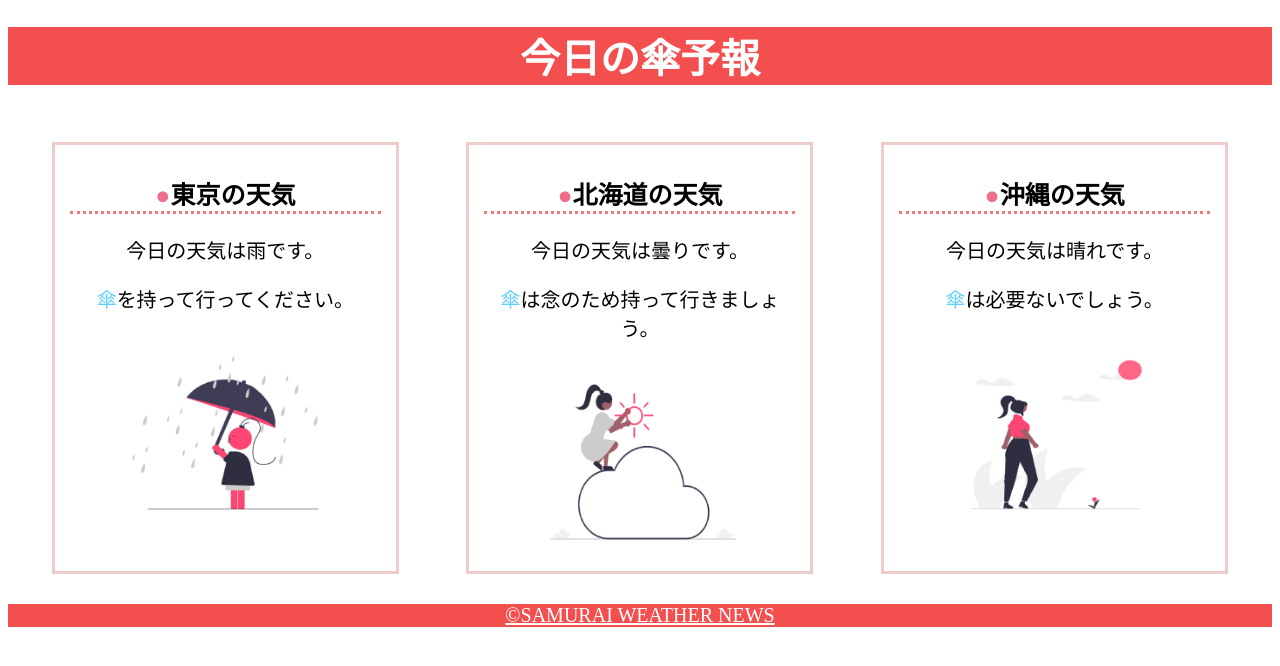
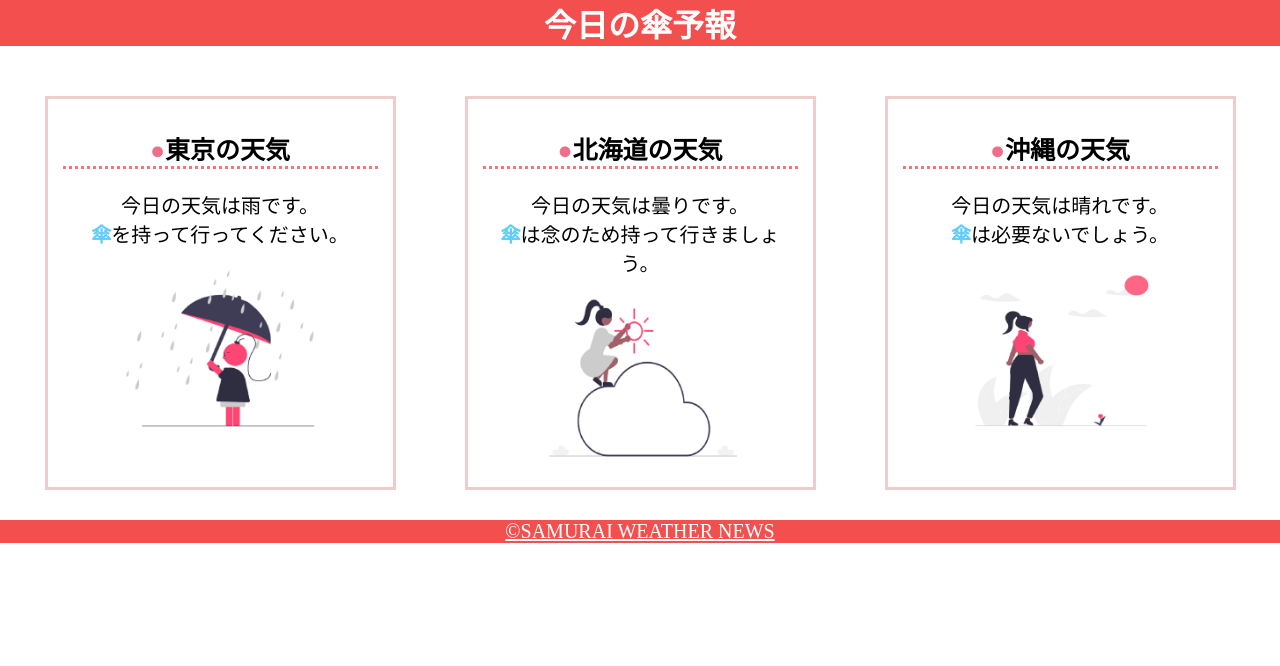
Before and after one commit to ineplus/html-css-basic-kadai, a plain HTML site: page kadai_022/kadai_022.html in a window 1280 px wide. Drawn offline with Linux system fonts and the light colour scheme.

Commit message:
kadai_022再提出

```diff
--- a/kadai_022/style.css
+++ b/kadai_022/style.css
@@ -1,15 +1,15 @@
-html{
+body{
   margin: 0px;
-  font-size: 20px;
+}
 
-}
 header{
-  padding-bottom: 0px;
-  background-color:  rgb(244, 79, 79);
+  margin-bottom: 20px;
+  background-color: rgb(244, 79, 79);
   text-align: center;
 }
 
 h1{
+  margin: 0px;
   color: rgb(255, 255, 255);
 }
 
@@ -41,7 +41,13 @@ h2::before{
   color: rgb(239, 111, 139);
 }
 
+p{
+  margin: 0px;
+  font-size: 20px;
+}
+
 .contents p:nth-of-type(2)::first-letter{
+  font-weight: bold;
   color: rgb(97, 206, 249);
 }
 
@@ -56,6 +62,7 @@ footer{
 }
 
 a{
+  font-size: 20px;
   color: rgb(255, 255, 255);
 }
 
```
